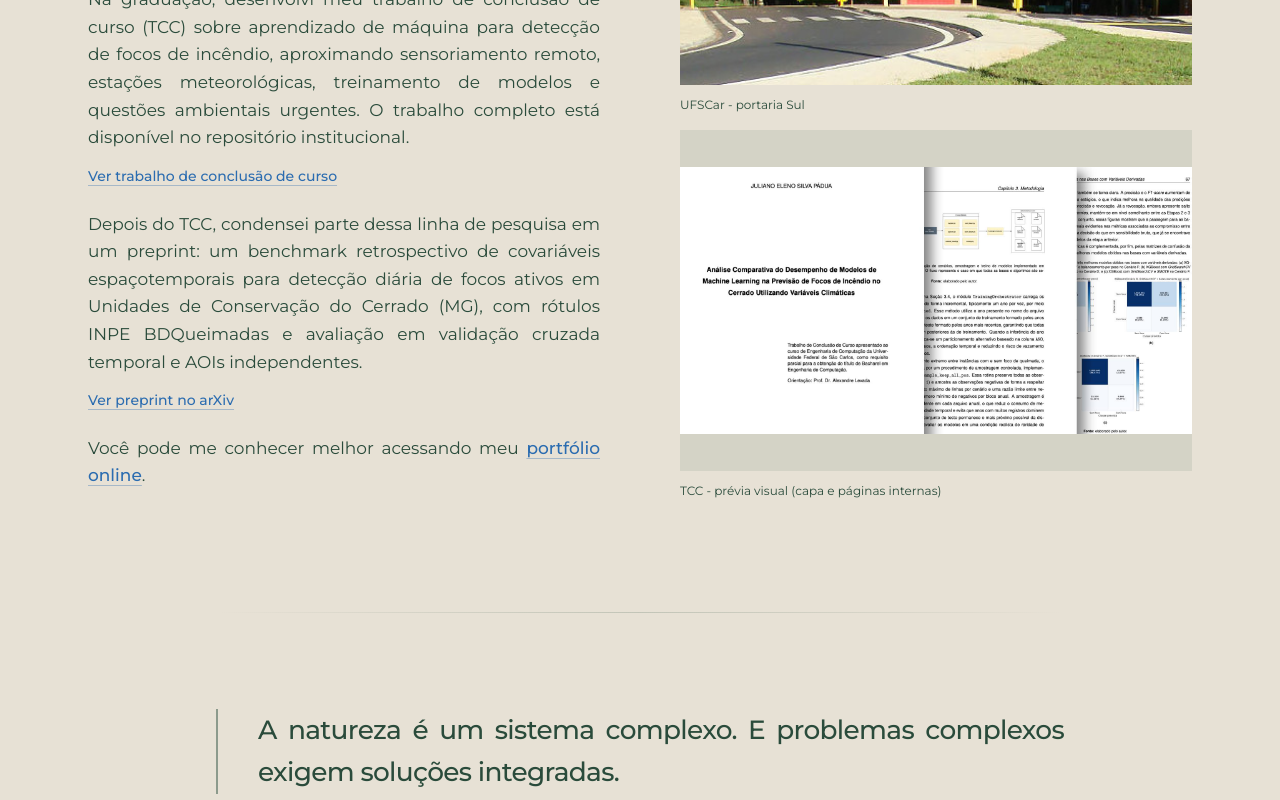
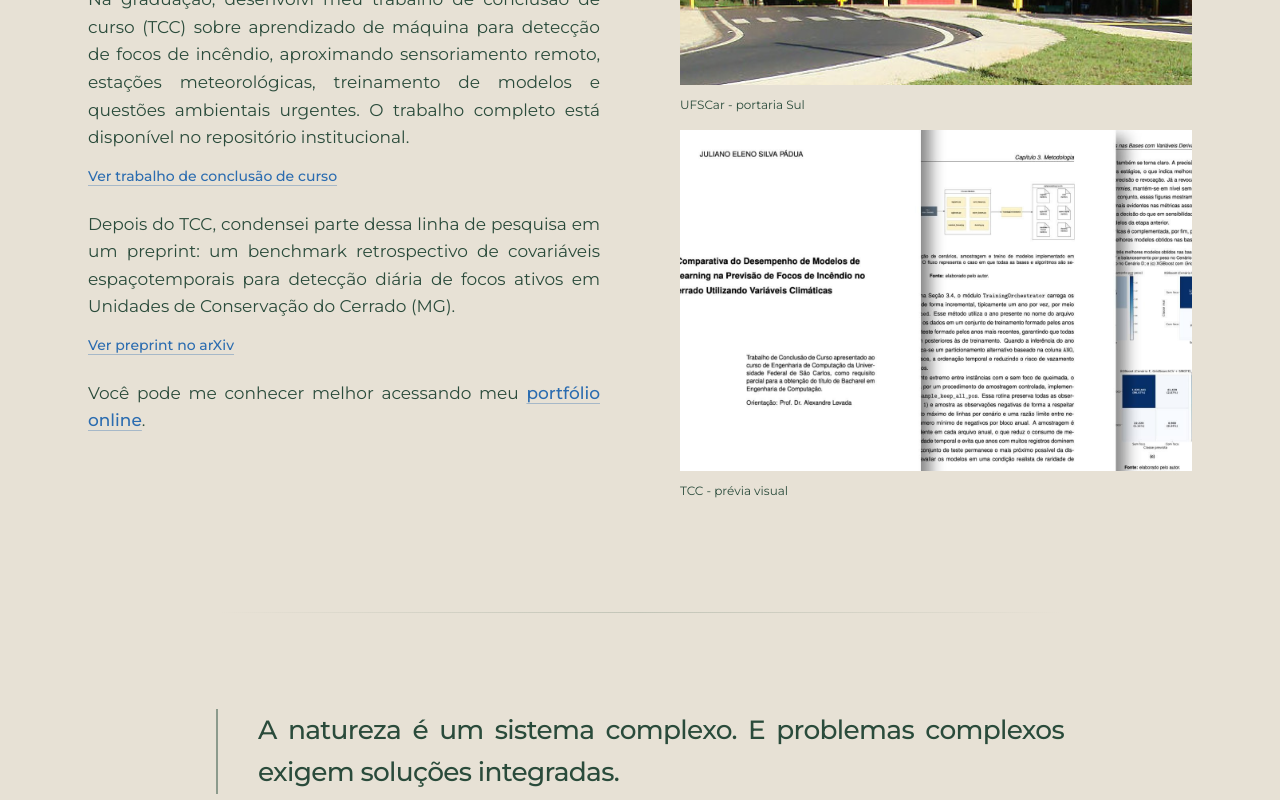
Before and after one commit to julianopadua/forest-portal, a Next.js app: page /quem-somos in a window 1280 px wide. Shown: the part 2260-3060 px from the top of the page. Built offline with nearby package versions, Linux system fonts and the light colour scheme; no server answers.

Commit message:
dev: about me section update

```diff
--- a/content/about/en-US.mdx
+++ b/content/about/en-US.mdx
@@ -30,9 +30,8 @@ import { AboutDivider, AboutHero, AboutPersonInline, AboutQuote, AboutSection }
   image2Alt="Federal University of São Carlos, South entrance"
   image2Caption="UFSCar - South entrance"
   image3="/images/whoweare/tcc.jpg"
-  image3Alt="Capstone thesis preview with cover and sample inner pages"
-  image3Caption="Capstone - visual preview (cover and sample pages)"
-  image3Fit="contain"
+  image3Alt="Undergraduate thesis preview with cover and sample inner pages"
+  image3Caption="Undergrad thesis - visual preview"
   imagePosition="right"
 >
   I am **Juliano Pádua**, the founder of this Institute. My path crosses computer engineering, data, and the environment. I come from a family deeply committed to conservation, but when I chose a career, my interest in infrastructure, software, and engineering led the way. During my degree, I found the intersection between conservation and computing, and today I believe the latter can serve the former when aimed with care.
@@ -41,7 +40,7 @@ import { AboutDivider, AboutHero, AboutPersonInline, AboutQuote, AboutSection }
 
   I see the relationship between technology and conservation as a bridge, or as a protocol, if you prefer: data collection and organization on one side, models and software infrastructure on the other. I am especially interested in **applied research** and in projects whose outcomes have a positive impact in the real world.
 
-  For my degree, I wrote my capstone on machine learning for fire hotspot detection, bringing together remote sensing, weather stations, model training, and urgent environmental questions. The full thesis is available in the institutional repository.
+  For my degree, I wrote my undergraduate thesis on machine learning for fire hotspot detection, bringing together remote sensing, weather stations, model training, and urgent environmental questions. The full thesis is available in the institutional repository.
 
   <div className="not-prose -mt-2">
     <a
@@ -50,11 +49,11 @@ import { AboutDivider, AboutHero, AboutPersonInline, AboutQuote, AboutSection }
       target="_blank"
       rel="noreferrer noopener"
     >
-      {"View capstone project"}
+      {"View thesis"}
     </a>
   </div>
 
-  After the capstone, I condensed part of that research line into an arXiv preprint: a retrospective benchmark of spatiotemporal covariates for daily active-fire detection in Cerrado Conservation Units (Minas Gerais), using INPE BDQueimadas labels and time-series cross-validation plus held-out AOIs.
+  After the thesis, I condensed part of that research line into an arXiv preprint: a retrospective benchmark of spatiotemporal covariates for daily active-fire detection in Cerrado Conservation Units (Minas Gerais - Brazil).
 
   <div className="not-prose -mt-2">
     <a
--- a/content/about/pt-BR.mdx
+++ b/content/about/pt-BR.mdx
@@ -32,8 +32,7 @@ import { AboutDivider, AboutHero, AboutPersonInline, AboutQuote, AboutSection }
   image2Caption="UFSCar - portaria Sul"
   image3="/images/whoweare/tcc.jpg"
   image3Alt="Prévia do TCC com capa e páginas internas"
-  image3Caption="TCC - prévia visual (capa e páginas internas)"
-  image3Fit="contain"
+  image3Caption="TCC - prévia visual"
   imagePosition="right"
 >
   Sou **Juliano Pádua**, criador deste Instituto. Minha trajetória cruza engenharia de computação, dados e meio ambiente. Venho de uma família muito dedicada à conservação ambiental, mas, no momento de decidir a minha carreira, meu interesse por infraestrutura, software e engenharia me guiaram. Entretanto, no curso de minha graduação, descobri a interseção entre conservação e computação e, hoje, tenho a convicção de que esta pode servir àquela quando bem direcionada.
@@ -55,7 +54,7 @@ import { AboutDivider, AboutHero, AboutPersonInline, AboutQuote, AboutSection }
     </a>
   </div>
 
-  Depois do TCC, condensei parte dessa linha de pesquisa em um preprint: um benchmark retrospectivo de covariáveis espaçotemporais para detecção diária de focos ativos em Unidades de Conservação do Cerrado (MG), com rótulos INPE BDQueimadas e avaliação em validação cruzada temporal e AOIs independentes.
+  Depois do TCC, condensei parte dessa linha de pesquisa em um preprint: um benchmark retrospectivo de covariáveis espaçotemporais para detecção diária de focos ativos em Unidades de Conservação do Cerrado (MG).
 
   <div className="not-prose -mt-2">
     <a
```
Also changed, not shown: public/images/whoweare/tcc.jpg.
